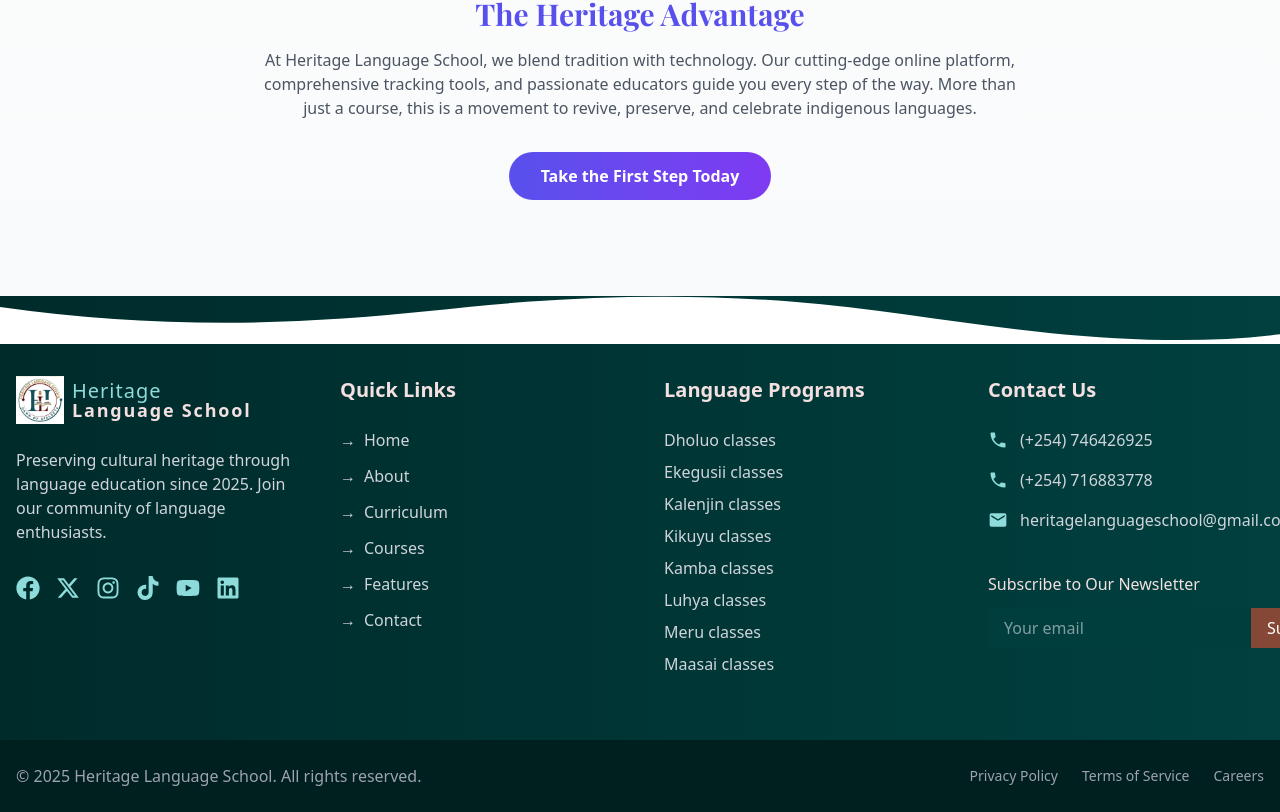
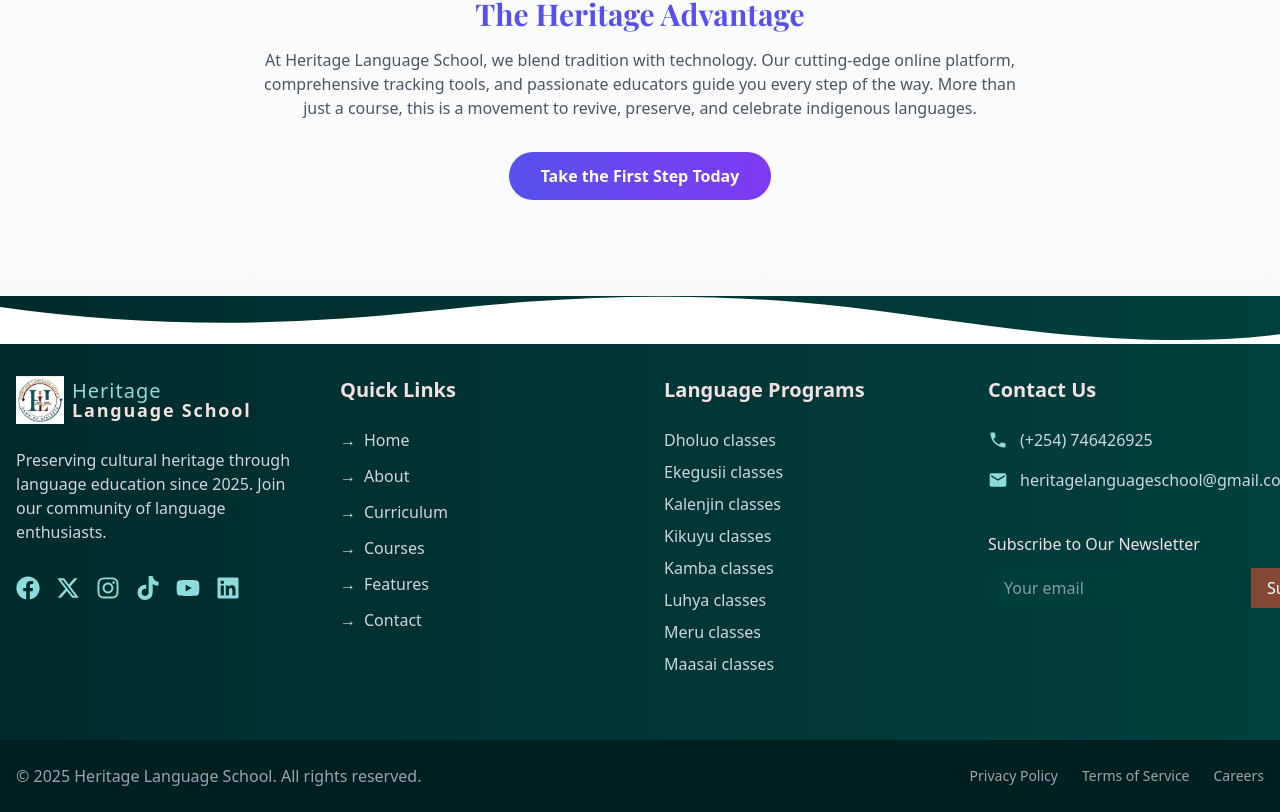
Before and after one commit to Jacobojijo/LMS, a Next.js app in the folder client/: page / in a window 1280 px wide. Shown: the part 2706-3518 px from the top of the page. Built offline with nearby package versions, Linux system fonts and the light colour scheme; a web font is replaced by a local one.

Commit message:
contacts update

```diff
--- a/client/app/contact/page.jsx
+++ b/client/app/contact/page.jsx
@@ -144,7 +144,6 @@ const ContactPage = () => {
                   <div>
                     <p className="font-medium text-gray-700">Phone</p>
                     <p className="text-gray-600">(+254) 746426925</p>
-                    <p className="text-gray-600">(+254) 716883778</p>
                   </div>
                 </div>
 
--- a/client/components/Footer/Footer.jsx
+++ b/client/components/Footer/Footer.jsx
@@ -218,10 +218,6 @@ const Footer = () => {
                 <p className="text-gray-300 ">(+254) 746426925</p>
               </div>
               <div className="flex items-center justify-center md:justify-start space-x-3">
-                <MdPhone className="text-[#8EDBDB] text-xl flex-shrink-0" />
-                <p className="text-gray-300 ">(+254) 716883778</p>
-              </div>
-              <div className="flex items-center justify-center md:justify-start space-x-3">
                 <MdEmail className="text-[#8EDBDB] text-xl flex-shrink-0" />
                 <p className="text-gray-300">heritagelanguageschool@gmail.com</p>
               </div>
```
